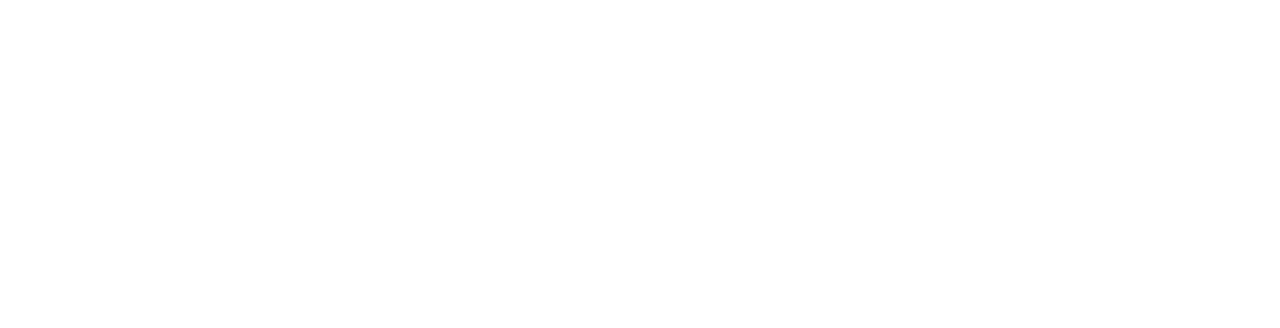
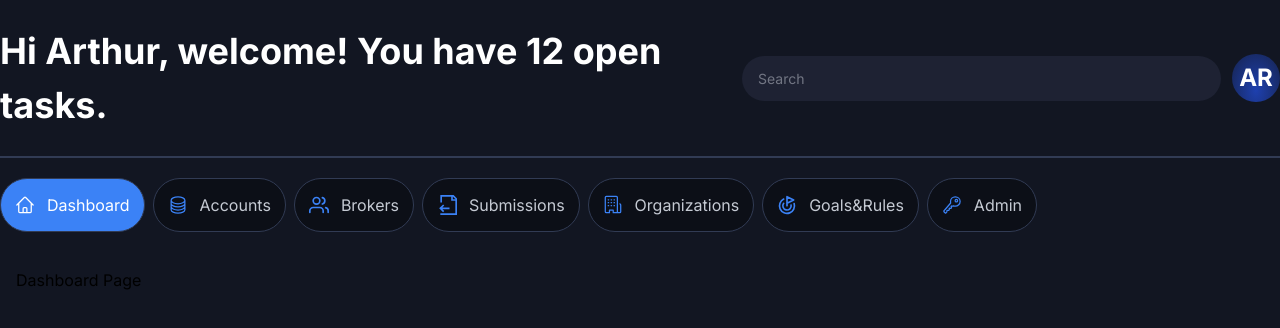
Before and after one commit to yaStigma/react-dashboard-interface, a React (Vite) app: page /dashboard in a window 1280 px wide. Before the commit this address had no page. Shown: the top 328 px of the page. Built offline with nearby package versions, Linux system fonts and the light colour scheme.

Commit message:
feat: create Loader, create Navigation, markup not found page

```diff
--- a/package.json
+++ b/package.json
@@ -10,9 +10,12 @@
     "preview": "vite preview"
   },
   "dependencies": {
+    "@heroicons/react": "^2.2.0",
     "@tailwindcss/vite": "^4.1.5",
     "react": "^19.0.0",
     "react-dom": "^19.0.0",
+    "react-icons": "^5.5.0",
+    "react-loader-spinner": "^6.1.6",
     "react-router": "^7.5.3",
     "react-router-dom": "^7.5.3",
     "tailwindcss": "^4.1.5"
--- a/public/mockData.json
+++ b/public/mockData.json
@@ -2,7 +2,7 @@
     "dashboard": {
             "name": "Arthur",
       "tasks": "12",
-      "navigation": ["Dashboard", "Accounts", "Brokers", "Submissions"],
+      "navigation": ["Dashboard", "Accounts", "Brokers", "Submissions", "Organizations","Goals&Rules", "Admin"],
       "workQueue": [
         { "name": "SM. Sam Masters" },
         { "name": "AW. Annalise Willis" },
--- a/src/App.jsx
+++ b/src/App.jsx
@@ -1,16 +1,19 @@
-import { Route, Routes } from "react-router";
+import { Route, Routes, Navigate } from "react-router";
 import { Suspense, lazy } from "react";
 import Layout from "./components/Layout";
+import Loader from "./components/Loader";
 const Dashboard = lazy(() => import("./pages/DashboardPage"));
 const AccountGeneral = lazy(() => import("./pages/AccountPage"));
-
+const NotFoundPage = lazy(() => import("./pages/NotFoundPage"));
 export default function App() {
   return (
-    <Suspense fallback={<div>Loading...</div>}>
+    <Suspense fallback={<Loader />}>
       <Routes>
         <Route path="/" element={<Layout />}>
-          <Route index element={<Dashboard />} />
-          <Route path="/account" element={<AccountGeneral />} />
+          <Route index element={<Navigate to="/dashboard" replace />} />
+          <Route path="/dashboard" element={<Dashboard />} />
+          <Route path="/accounts" element={<AccountGeneral />} />
+          <Route path="*" element={<NotFoundPage />} />
         </Route>
       </Routes>
     </Suspense>
--- a/src/components/Header.jsx
+++ b/src/components/Header.jsx
@@ -1,4 +1,5 @@
 import { useState, useEffect } from "react";
+import Loader from "./Loader";
 
 export default function Header() {
   const [data, setData] = useState(null);
@@ -8,7 +9,7 @@
       .then((json) => setData(json));
   }, []);
 
-  if (!data) return <div>Loading...</div>;
+  if (!data) return <Loader />;
 
   return (
     <header className="w-full flex justify-center border-b-2 border-cardBorder">
--- a/src/components/Layout.jsx
+++ b/src/components/Layout.jsx
@@ -1,13 +1,16 @@
 import { Suspense } from "react";
 import { Outlet } from "react-router-dom";
 import Header from "./Header";
+import Loader from "./Loader";
+import Navigation from "./Navigation";
 export default function Layout() {
   return (
     <div className="bg-background flex flex-col min-h-screen">
       <div className="w-full max-w-[1920px] mx-auto ">
         <Header />
+        <Navigation />
         <main className="flex-1 p-4 overflow-auto">
-          <Suspense fallback={<div>Loading...</div>}>
+          <Suspense fallback={<Loader />}>
             <Outlet />
           </Suspense>
         </main>
--- /dev/null
+++ b/src/components/Loader.jsx
@@ -0,0 +1,17 @@
+import { ThreeCircles } from "react-loader-spinner";
+
+export default function Loader() {
+  return (
+    <div className="fixed inset-0 flex justify-center items-center  bg-opacity-50 z-50">
+      <ThreeCircles
+        visible={true}
+        height="100"
+        width="100"
+        color="#3b82f6"
+        ariaLabel="three-circles-loading"
+        wrapperStyle={{}}
+        wrapperClass=""
+      />
+    </div>
+  );
+}
--- /dev/null
+++ b/src/components/Navigation.jsx
@@ -0,0 +1,65 @@
+import { useState, useEffect } from "react";
+import Loader from "./Loader";
+import { NavLink } from "react-router-dom";
+import { HomeIcon, CircleStackIcon } from "@heroicons/react/24/outline";
+import { FiUsers } from "react-icons/fi";
+import { GrDocumentTransfer } from "react-icons/gr";
+import { GoOrganization } from "react-icons/go";
+import { LuGoal } from "react-icons/lu";
+import { IoKeyOutline } from "react-icons/io5";
+
+const iconMap = {
+  Dashboard: <HomeIcon className="size-5" />,
+  Accounts: <CircleStackIcon className="size-5" />,
+  Brokers: <FiUsers className="size-5" />,
+  Submissions: <GrDocumentTransfer className="size-5" />,
+  Organizations: <GoOrganization className="size-5" />,
+  "Goals&Rules": <LuGoal className="size-5" />,
+  Admin: <IoKeyOutline className="size-5" />,
+};
+
+export default function Navigation() {
+  const [data, setData] = useState(null);
+  useEffect(() => {
+    fetch("/mockData.json")
+      .then((res) => res.json())
+      .then((json) => setData(json));
+  }, []);
+
+  if (!data) return <Loader />;
+
+  return (
+    <div className="w-full flex justify-center ">
+      <nav className="flex items-center w-[1656px] flex-row gap-2 py-5">
+        {data.dashboard.navigation.map((item) => (
+          <NavLink
+            key={item}
+            to={`/${item.toLowerCase().replace(/\s+/g, "-")}`}
+            className={({ isActive }) =>
+              `group flex items-center gap-3 p-3.5 rounded-full border border-cardBorder transition-all cursor-pointer ${
+                isActive
+                  ? "bg-cardBlue text-textPrimary"
+                  : "bg-cardDark text-textSecondary hover:bg-cardBlue hover:text-textPrimary"
+              }`
+            }
+          >
+            {({ isActive }) => (
+              <>
+                <div
+                  className={`size-5 transition-all ${
+                    isActive
+                      ? "text-textPrimary"
+                      : "text-cardBlue group-hover:text-textPrimary"
+                  }`}
+                >
+                  {iconMap[item]}
+                </div>
+                <span>{item}</span>
+              </>
+            )}
+          </NavLink>
+        ))}
+      </nav>
+    </div>
+  );
+}
--- a/src/index.css
+++ b/src/index.css
@@ -27,6 +27,7 @@
   --text-heading: 24px;
   --text-subheading: 20px;
   --text-label: 16px;
+  --text-labelSm: 12px;
   --text-body: 14px;
   --text-kpi: 32px;
   --font-weight-headingLg: 700;
--- /dev/null
+++ b/src/pages/NotFoundPage.jsx
@@ -0,0 +1,11 @@
+export default function NotFoundPage() {
+  return (
+    <div className="flex flex-col items-center justify-center text-textPrimary text-center">
+      <h2 className="text-4xl font-bold mb-4">Page Under Construction</h2>
+      <p className="text-lg text-textSecondary mb-8">
+        This page is currently under development. Please check back later!
+      </p>
+      <div className="text-8xl">🚧</div>
+    </div>
+  );
+}
```
Also changed, not shown: src/components/Sidebar.jsx (deleted), 1 other file (tests, documents, lock files or other folders).
